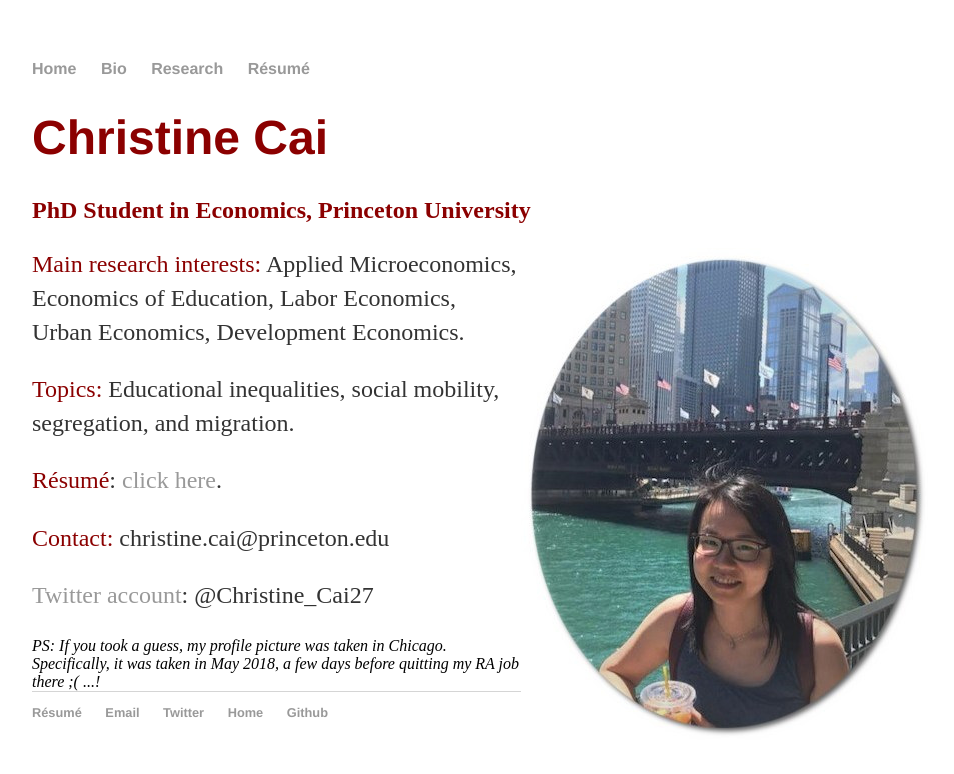
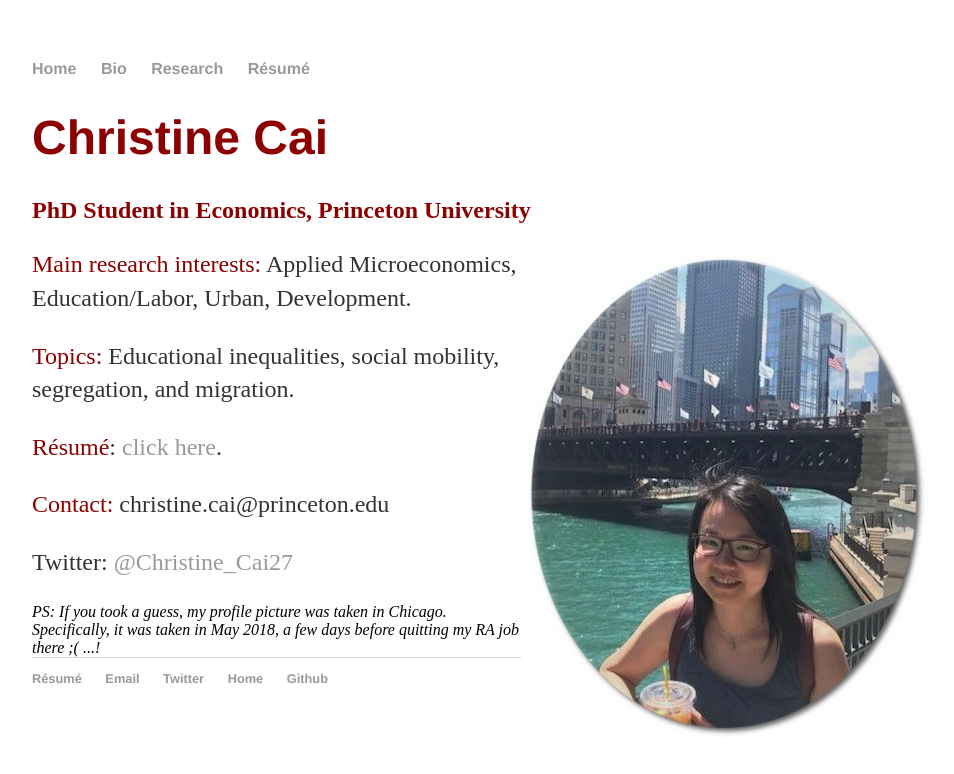
Before and after one commit to christinecai/christinecai.github.io, a Jekyll site: the page built from index.html, in a window 1280 px wide. Shown: the top 774 px of the page, without its empty margins (160-1114 px from the left). Built offline with Jekyll 4.4.1, drawn with Linux system fonts in a browser that asks for light colours.

Commit message:
Update index.html

```diff
--- a/index.html
+++ b/index.html
@@ -12,14 +12,14 @@ title: Christine Cai
 
 		<img align="right" src="pix/pic_website.jpg">
 
-		<p><font color="darkred">Main research interests:</font> Applied Microeconomics, Economics of Education, Labor Economics, Urban Economics, Development Economics.
+		<p><font color="darkred">Main research interests:</font> Applied Microeconomics, Education/Labor, Urban, Development.
 		<p><font color="darkred">Topics:</font> Educational inequalities, social mobility, segregation, and migration.</p>
 
 		<p><font color="darkred">Résumé</font>: <a href="/resume/resume_website.pdf">click here</a>.</p>
 
 		<p><font color="darkred">Contact:</font> christine.cai@princeton.edu
 
-		<p><a href="https://twitter.com/Christine_Cai27">Twitter account</a>: @Christine_Cai27</p>
+		<p>Twitter: <a href="https://twitter.com/Christine_Cai27">@Christine_Cai27</a></p>
 
 		<em>PS: If you took a guess, my profile picture was taken in Chicago. Specifically, it was taken in May 2018, a few days before quitting my RA job there ;( ...!</em>
 
```
